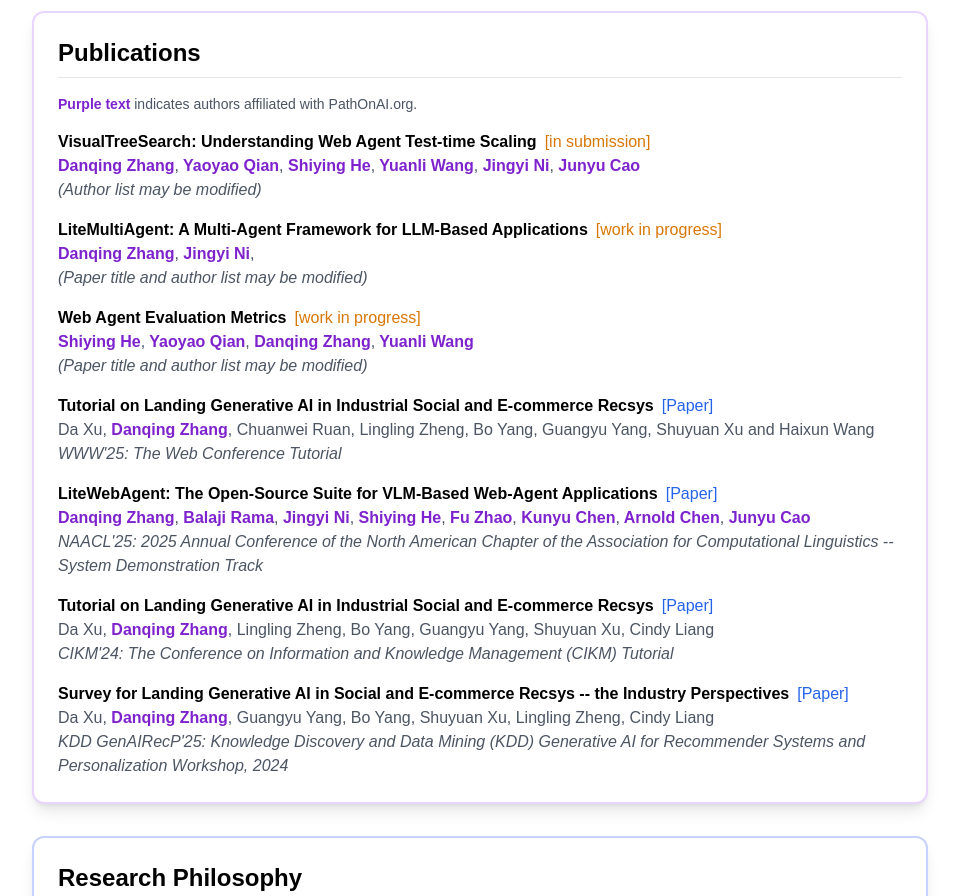
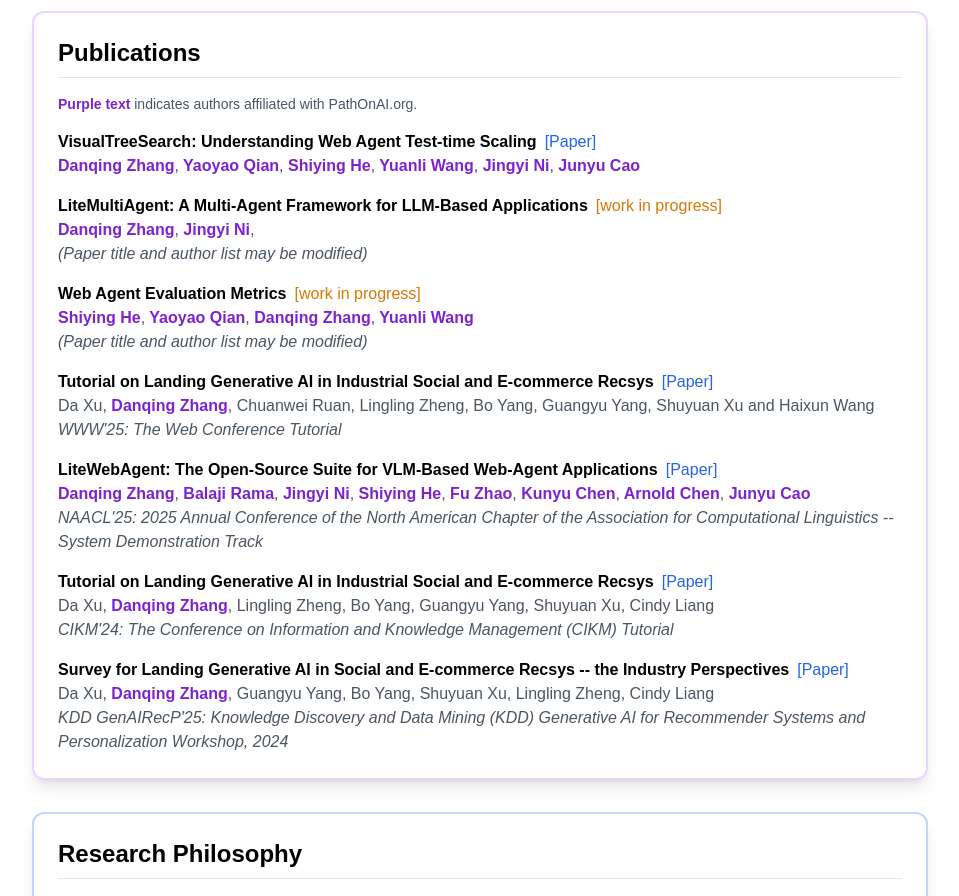
Before and after one commit to PathOnAIOrg/PathOnAI.org, a Next.js app in the folder website-app/: page /projects in a window 1280 px wide. Shown: the part 880-1776 px from the top of the page, without its empty margins (160-1119 px from the left). Built offline with nearby package versions, Linux system fonts and the light colour scheme; no server answers.

Commit message:
update visual tree search paper link

```diff
--- a/website-app/pages/projects/index.tsx
+++ b/website-app/pages/projects/index.tsx
@@ -25,7 +25,9 @@
               <li className="flex flex-col">
                 <div className="flex items-center">
                   <span className="font-semibold">VisualTreeSearch: Understanding Web Agent Test-time Scaling</span>
-                  <span className="text-amber-600 dark:text-amber-400 ml-2">[in submission]</span>
+                  <a href="https://www.researchgate.net/publication/391739859_VisualTreeSearch_Understanding_Web_Agent_Test-time_Scaling" target="_blank" rel="noopener noreferrer" className="text-blue-600 dark:text-blue-400 hover:underline ml-2">
+                    [Paper]
+                  </a>
                 </div>
                 <div className="text-gray-600 dark:text-gray-300">
                   <span className="text-purple-700 dark:text-purple-400 font-semibold">Danqing Zhang</span>,
@@ -35,7 +37,6 @@
                   <span className="text-purple-700 dark:text-purple-400 font-semibold"> Jingyi Ni</span>,
                   <span className="text-purple-700 dark:text-purple-400 font-semibold"> Junyu Cao</span>
                 </div>
-                <div className="text-gray-600 dark:text-gray-300 italic">(Author list may be modified)</div>
               </li>
               <li className="flex flex-col">
                 <div className="flex items-center">
```
